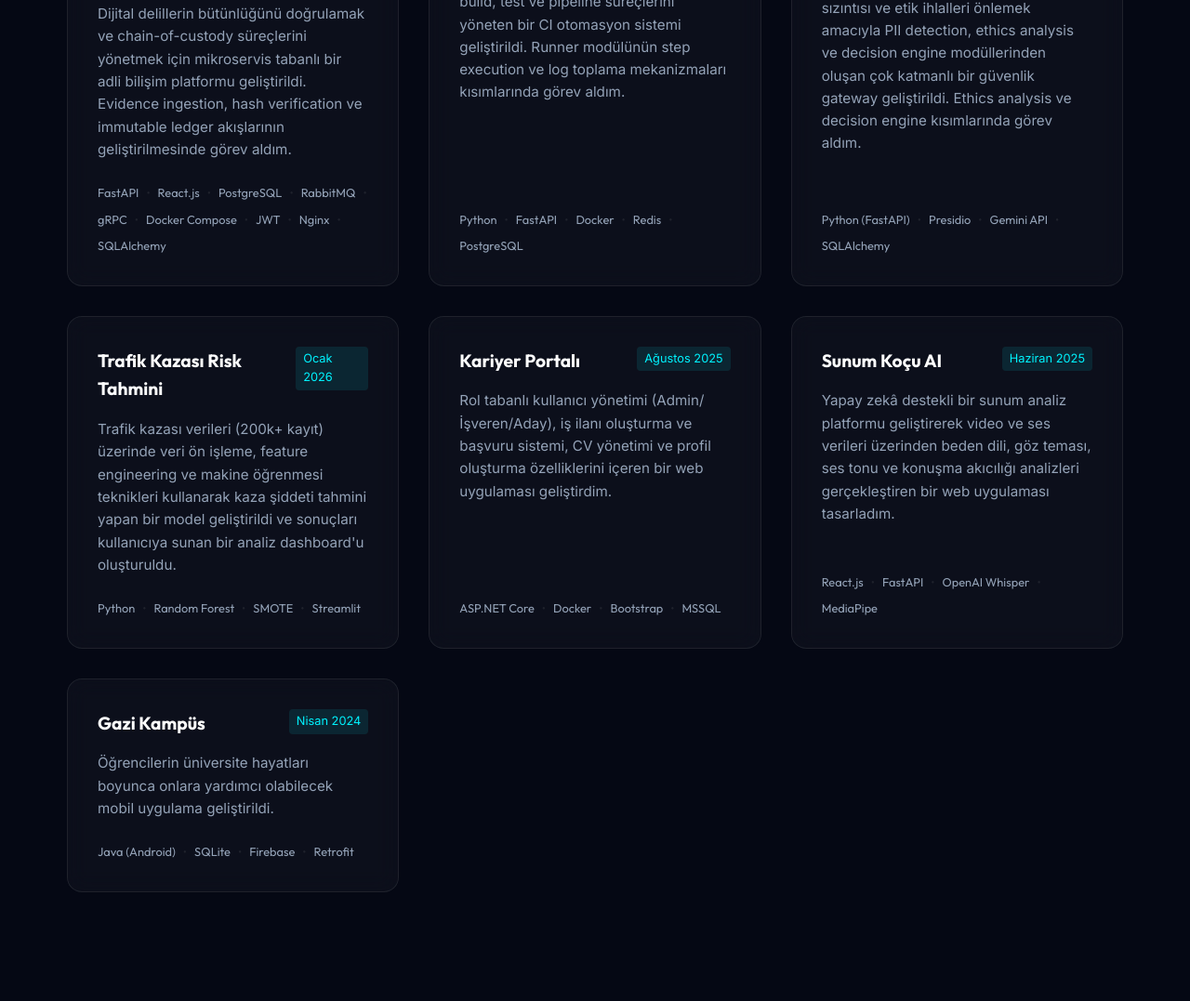
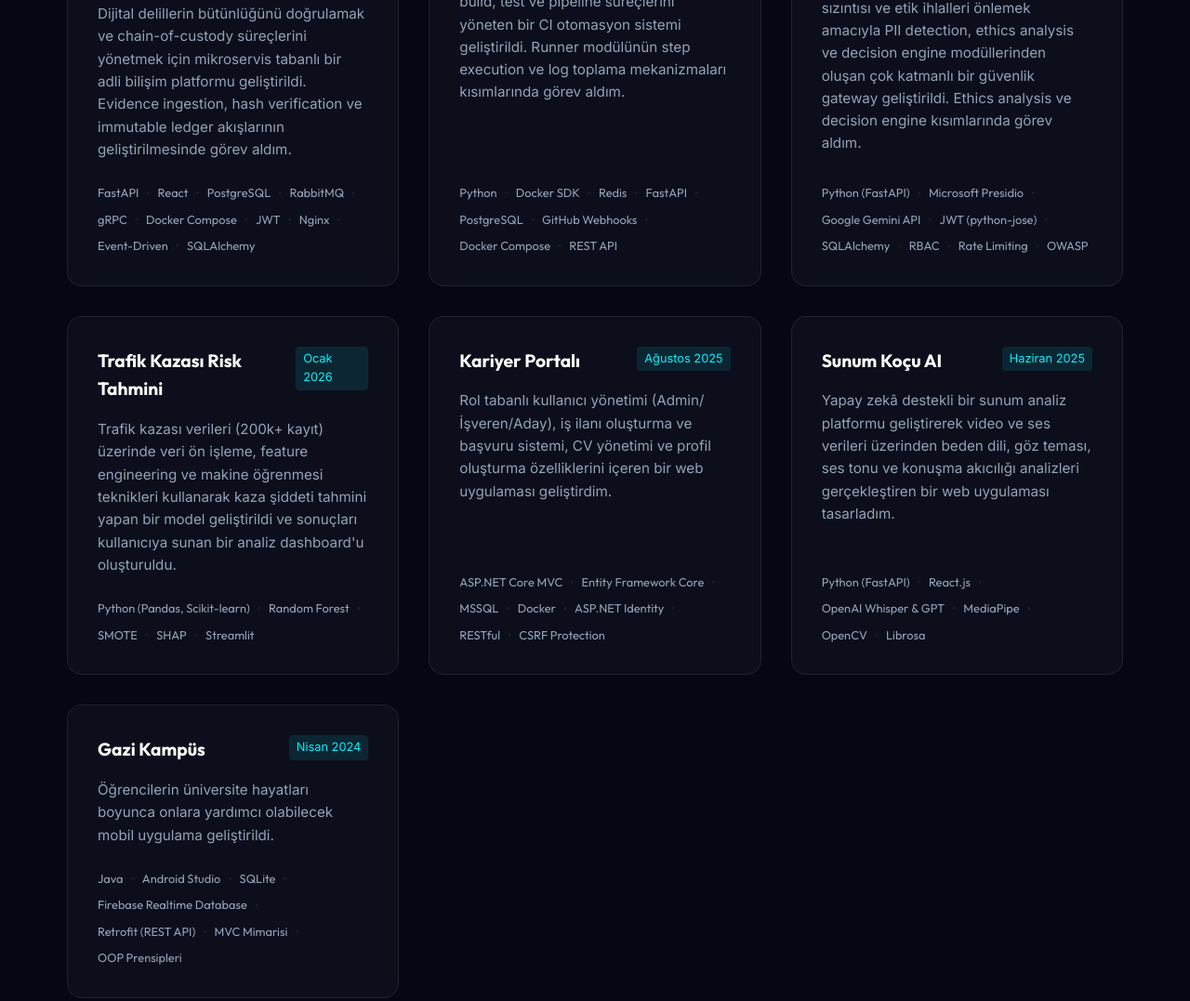
Before and after one commit to Aleyna134/portfolio-website, a plain HTML site: page index.html in a window 1280 px wide. Shown: the part 2702-3779 px from the top of the page at 93% size. Drawn offline with Linux system fonts and the light colour scheme.

Commit message:
style: update project tech tags to match CV exactly

```diff
--- a/index.html
+++ b/index.html
@@ -140,7 +140,7 @@
                     </div>
                     <p class="project-desc" data-i18n="proj_forensic_desc">Dijital delillerin bütünlüğünü doğrulamak ve chain-of-custody süreçlerini yönetmek için mikroservis tabanlı bir adli bilişim platformu geliştirildi. Evidence ingestion, hash verification ve immutable ledger akışlarının geliştirilmesinde görev aldım.</p>
                     <div class="project-tech">
-                        <span>FastAPI</span><span>React.js</span><span>PostgreSQL</span><span>RabbitMQ</span><span>gRPC</span><span>Docker Compose</span><span>JWT</span><span>Nginx</span><span>SQLAlchemy</span>
+                        <span>FastAPI</span><span>React</span><span>PostgreSQL</span><span>RabbitMQ</span><span>gRPC</span><span>Docker Compose</span><span>JWT</span><span>Nginx</span><span>Event-Driven</span><span>SQLAlchemy</span>
                     </div>
                 </div>
 
@@ -151,7 +151,7 @@
                     </div>
                     <p class="project-desc" data-i18n="proj_ci_desc">GitHub repository'lerindeki kod değişikliklerini otomatik algılayarak build, test ve pipeline süreçlerini yöneten bir CI otomasyon sistemi geliştirildi. Runner modülünün step execution ve log toplama mekanizmaları kısımlarında görev aldım.</p>
                     <div class="project-tech">
-                        <span>Python</span><span>FastAPI</span><span>Docker</span><span>Redis</span><span>PostgreSQL</span>
+                        <span>Python</span><span>Docker SDK</span><span>Redis</span><span>FastAPI</span><span>PostgreSQL</span><span>GitHub Webhooks</span><span>Docker Compose</span><span>REST API</span>
                     </div>
                 </div>
 
@@ -162,7 +162,7 @@
                     </div>
                     <p class="project-desc" data-i18n="proj1_desc">LLM tabanlı sistemlerde kişisel veri sızıntısı ve etik ihlalleri önlemek amacıyla PII detection, ethics analysis ve decision engine modüllerinden oluşan çok katmanlı bir güvenlik gateway geliştirildi. Ethics analysis ve decision engine kısımlarında görev aldım.</p>
                     <div class="project-tech">
-                        <span>Python (FastAPI)</span><span>Presidio</span><span>Gemini API</span><span>SQLAlchemy</span>
+                        <span>Python (FastAPI)</span><span>Microsoft Presidio</span><span>Google Gemini API</span><span>JWT (python-jose)</span><span>SQLAlchemy</span><span>RBAC</span><span>Rate Limiting</span><span>OWASP</span>
                     </div>
                 </div>
 
@@ -173,7 +173,7 @@
                     </div>
                     <p class="project-desc" data-i18n="proj2_desc">Trafik kazası verileri (200k+ kayıt) üzerinde veri ön işleme, feature engineering ve makine öğrenmesi teknikleri kullanarak kaza şiddeti tahmini yapan bir model geliştirildi ve sonuçları kullanıcıya sunan bir analiz dashboard'u oluşturuldu.</p>
                     <div class="project-tech">
-                        <span>Python</span><span>Random Forest</span><span>SMOTE</span><span>Streamlit</span>
+                        <span>Python (Pandas, Scikit-learn)</span><span>Random Forest</span><span>SMOTE</span><span>SHAP</span><span>Streamlit</span>
                     </div>
                 </div>
 
@@ -184,7 +184,7 @@
                     </div>
                     <p class="project-desc" data-i18n="proj3_desc">Rol tabanlı kullanıcı yönetimi (Admin/İşveren/Aday), iş ilanı oluşturma ve başvuru sistemi, CV yönetimi ve profil oluşturma özelliklerini içeren bir web uygulaması geliştirdim.</p>
                     <div class="project-tech">
-                        <span>ASP.NET Core</span><span>Docker</span><span>Bootstrap</span><span>MSSQL</span>
+                        <span>ASP.NET Core MVC</span><span>Entity Framework Core</span><span>MSSQL</span><span>Docker</span><span>ASP.NET Identity</span><span>RESTful</span><span>CSRF Protection</span>
                     </div>
                 </div>
 
@@ -195,7 +195,7 @@
                     </div>
                     <p class="project-desc" data-i18n="proj4_desc">Yapay zekâ destekli bir sunum analiz platformu geliştirerek video ve ses verileri üzerinden beden dili, göz teması, ses tonu ve konuşma akıcılığı analizleri gerçekleştiren bir web uygulaması tasarladım.</p>
                     <div class="project-tech">
-                        <span>React.js</span><span>FastAPI</span><span>OpenAI Whisper</span><span>MediaPipe</span>
+                        <span>Python (FastAPI)</span><span>React.js</span><span>OpenAI Whisper & GPT</span><span>MediaPipe</span><span>OpenCV</span><span>Librosa</span>
                     </div>
                 </div>
 
@@ -206,7 +206,7 @@
                     </div>
                     <p class="project-desc" data-i18n="proj5_desc">Öğrencilerin üniversite hayatları boyunca onlara yardımcı olabilecek mobil uygulama geliştirildi.</p>
                     <div class="project-tech">
-                        <span>Java (Android)</span><span>SQLite</span><span>Firebase</span><span>Retrofit</span>
+                        <span>Java</span><span>Android Studio</span><span>SQLite</span><span>Firebase Realtime Database</span><span>Retrofit (REST API)</span><span>MVC Mimarisi</span><span>OOP Prensipleri</span>
                     </div>
                 </div>
 
```
